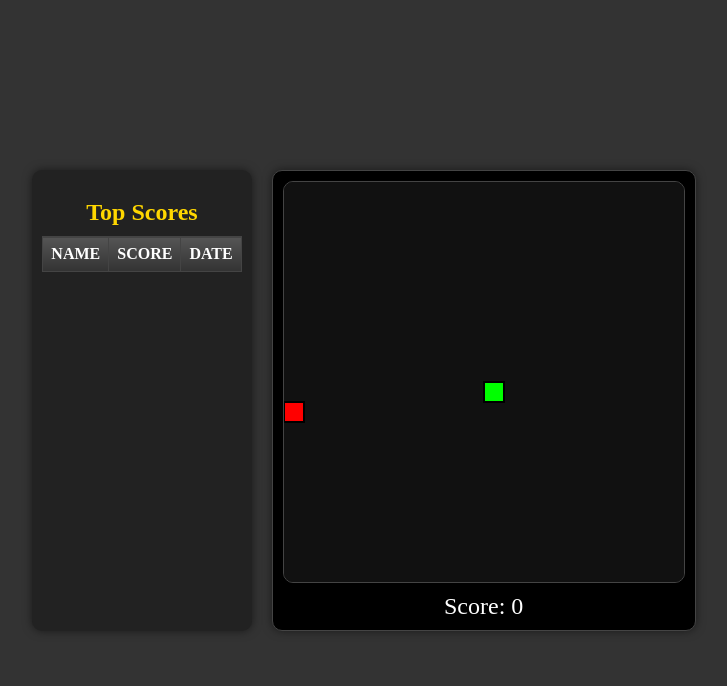
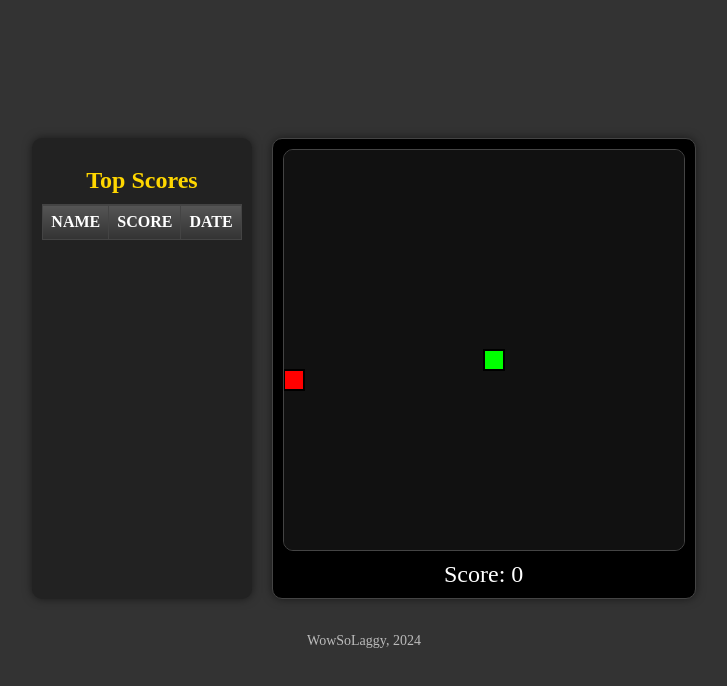
Before and after one commit to WowSoLaggy/web-snake, a website: page frontend/index.html in a window 1280 px wide. Shown: the whole page, without its empty margins (276-1003 px from the left). Drawn offline with Linux system fonts and the light colour scheme; no server answers.

Commit message:
Added footer

```diff
--- a/frontend/index.html
+++ b/frontend/index.html
@@ -42,6 +42,9 @@
             <div id="score">Score: 0</div>
         </div>
     </div>
+    <footer>
+        <p>WowSoLaggy, 2024</p>
+    </footer>
     <script src="script.js"></script>
 </body>
 </html>
--- a/frontend/styles.css
+++ b/frontend/styles.css
@@ -1,5 +1,6 @@
 body {
     display: flex;
+    flex-direction: column;
     justify-content: center;
     align-items: center;
     height: 100vh;
@@ -123,3 +124,10 @@ button {
 button:hover {
     background-color: #e6c200;
 }
+
+footer {
+    margin-top: 20px;
+    text-align: center;
+    color: #bbb;
+    font-size: 14px;
+}
```
